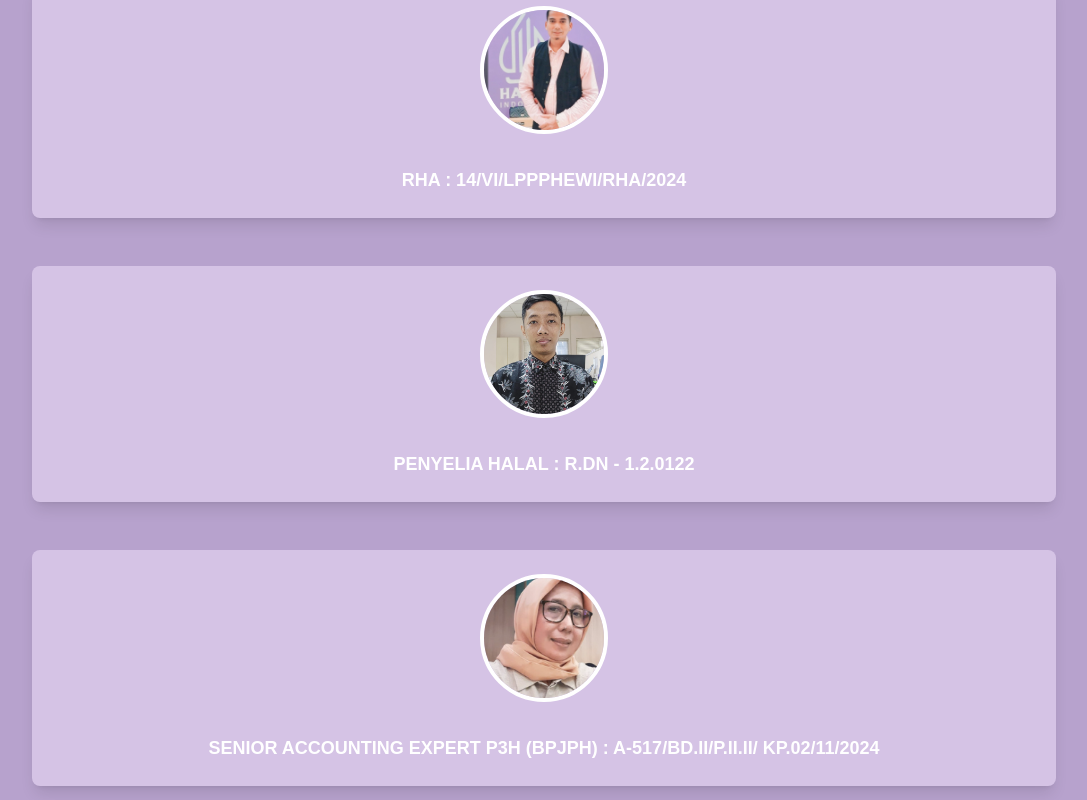
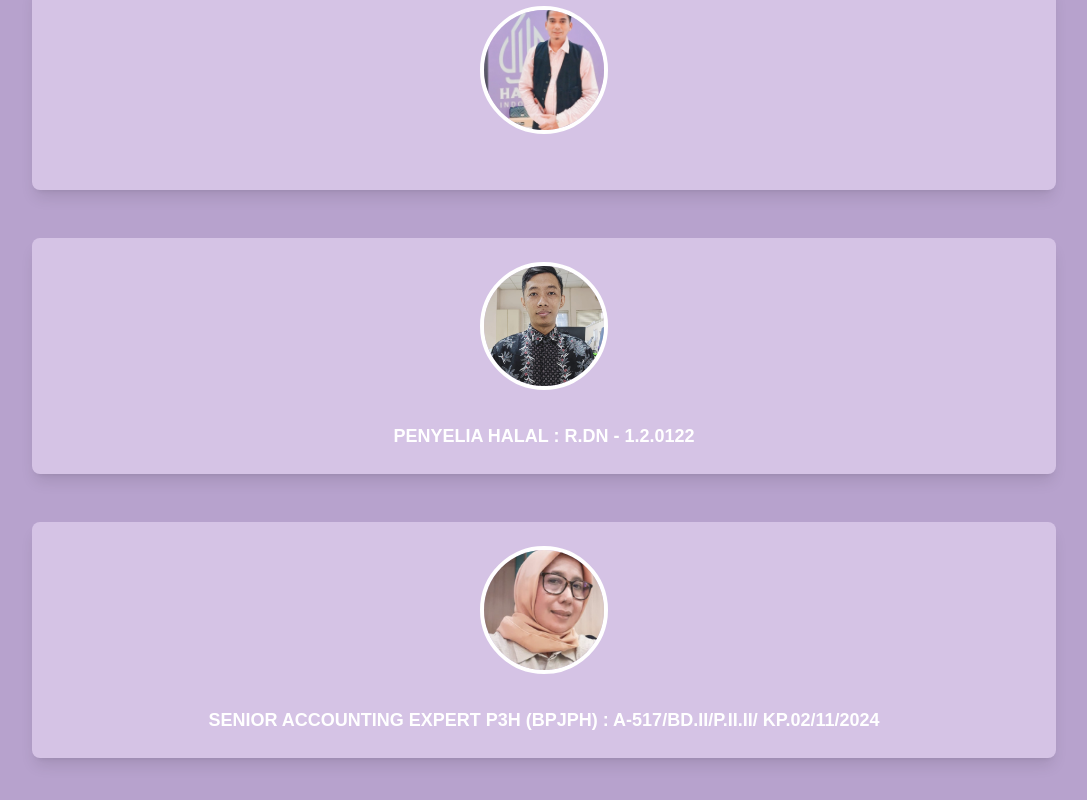
Before and after one commit to MuhammadAbdiel/indonesia-halal-partnership, a React (Vite) app: page / in a window 1280 px wide. Shown: the part 11200-12000 px from the top of the page, without its empty margins (96-1183 px from the left). Built offline with nearby package versions, Linux system fonts and the light colour scheme; no server answers; what @khoohaoyit/tailwind-grid-center would draw is missing.

Commit message:
fix: update

```diff
--- a/src/components/OurExpert.tsx
+++ b/src/components/OurExpert.tsx
@@ -45,7 +45,8 @@ export const OurExpert = () => {
       image: wadirut,
     },
     {
-      name: "RHA : 14/VI/LPPPHEWI/RHA/2024",
+      name: "",
+      // name: "RHA : 14/VI/LPPPHEWI/RHA/2024",
       image: dirProd,
     },
     {
```
